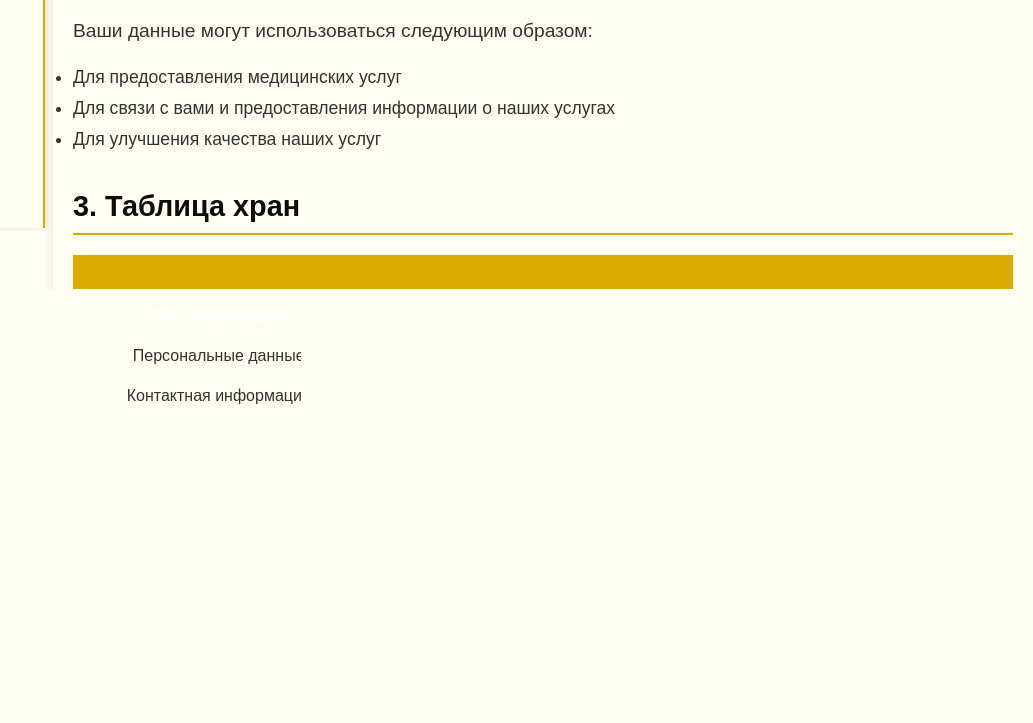
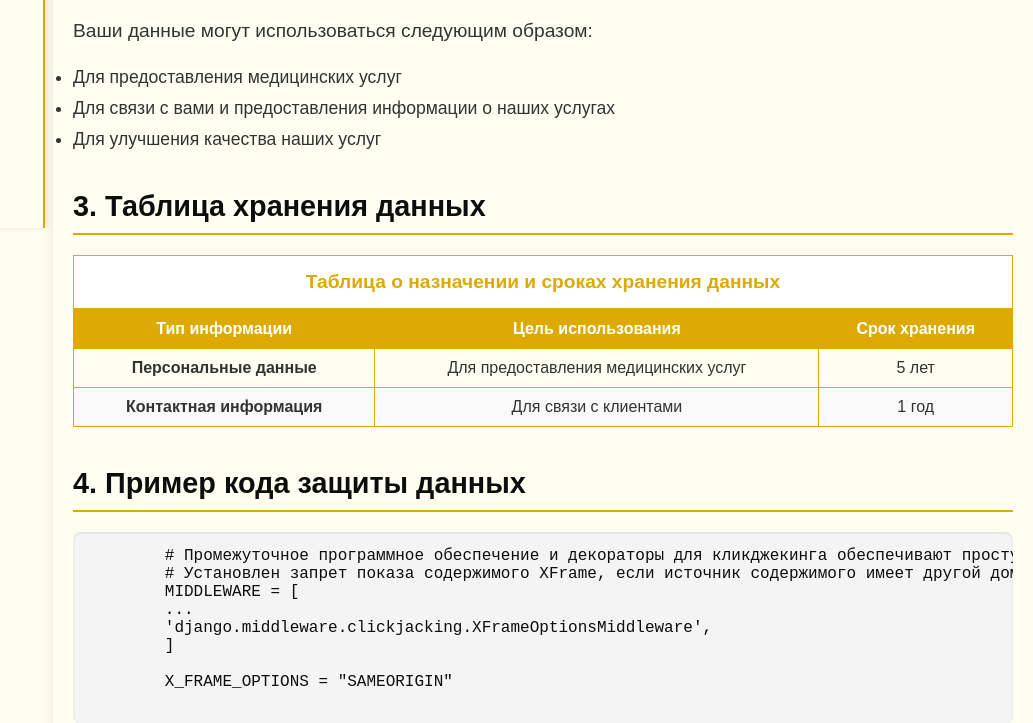
Before and after one commit to Gennadyy7/beauty_center, a Django app: page /privacy_policy in a window 1280 px wide. Shown: the part 728-1451 px from the top of the page, without its empty margins (247-1280 px from the left). Before the commit the page ends 1132 px from the top, so only its background shows below. Run offline with Django 5.2, Linux system fonts and the light colour scheme.

Commit message:
ЛАБОРАТОРНАЯ 2

```diff
--- a/bc_proj/clinic/views.py
+++ b/bc_proj/clinic/views.py
@@ -237,7 +237,9 @@
 
 def promocodes_view(request):
     promocodes = PromoCodes.objects.filter(expiration_date__gte=date.today()).order_by('-id')
-    return render(request, 'clinic/promocodes.html', {'promocodes': promocodes})
+    archived_promocodes = PromoCodes.objects.filter(expiration_date__lt=date.today()).order_by('-id')
+    return render(request, 'clinic/promocodes.html', {'promocodes': promocodes,
+                                                                            'archived_promocodes': archived_promocodes})
 
 
 def schedule_view(request):
--- a/bc_proj/main/static/main/css/privacy_policy.css
+++ b/bc_proj/main/static/main/css/privacy_policy.css
@@ -62,24 +62,73 @@
 /* Стиль для таблицы */
 .data-table {
     width: 100%;
-    border-collapse: collapse;
+    border-collapse: collapse; /* Убираем двойные линии между ячейками */
     margin-bottom: 30px;
+    margin-left: auto;
+    margin-right: auto; /* Центрируем таблицу на странице */
 }
 
+/* Стили для заголовков таблицы */
 .data-table th, .data-table td {
-    border: 2px solid #DDAA03;
     padding: 10px;
-    text-align: center;
+    text-align: center; /* Горизонтальное выравнивание */
+    vertical-align: middle; /* Вертикальное выравнивание */
 }
 
+/* Убираем двойные линии и уменьшаем толщину границ */
+.data-table th, .data-table td {
+    border: 1px solid #DDAA03;
+}
+
+/* Стиль для шапки таблицы */
 .data-table th {
     background-color: #DDAA03;
     color: #ffffff;
 }
 
+/* Стиль для первой строки заголовка таблицы */
+.data-table thead tr:first-child th {
+    background-color: #ffffff;
+    color: #DDAA03;
+    font-size: 1.2em;
+    padding: 15px;
+}
+
+
+/* Добавляем отступ после первой строки заголовка */
+.data-table thead tr:first-child {
+    border-bottom: 2px solid #DDAA03;
+    margin-bottom: 15px; /* Визуальное отделение заголовка */
+}
+
+/* Стиль для пустых ячеек */
+.data-table td:empty {
+    background-color: #f2f2f2; /* Фон для пустых ячеек */
+}
+
+/* Стиль для тела таблицы */
 .data-table td {
     color: #333;
+    padding: 10px;
 }
+
+/* Стили для строк (зебра) */
+.data-table tbody tr:nth-child(even) {
+    background-color: #f9f9f9; /* Чередование строк */
+}
+
+/* Дополнительные стили для первого столбца */
+.data-table td:first-child {
+    font-weight: bold; /* Жирный текст для первого столбца */
+}
+
+/* Вертикальное и горизонтальное выравнивание */
+.data-table th, .data-table td {
+    text-align: center; /* Центровка текста по горизонтали */
+    vertical-align: middle; /* Центровка текста по вертикали */
+}
+
+
 
 /* Стиль для ссылки-якоря */
 .code-link {
```
Also changed, not shown: bc_proj/clinic/static/clinic/css/add_review.css (+19 -0 lines), bc_proj/clinic/static/clinic/css/promocodes.css (+7 -0 lines), bc_proj/clinic/static/clinic/css/reviews.css (+15 -0 lines), bc_proj/clinic/templates/clinic/promocodes.html (+18 -0 lines), bc_proj/db.sqlite3.
